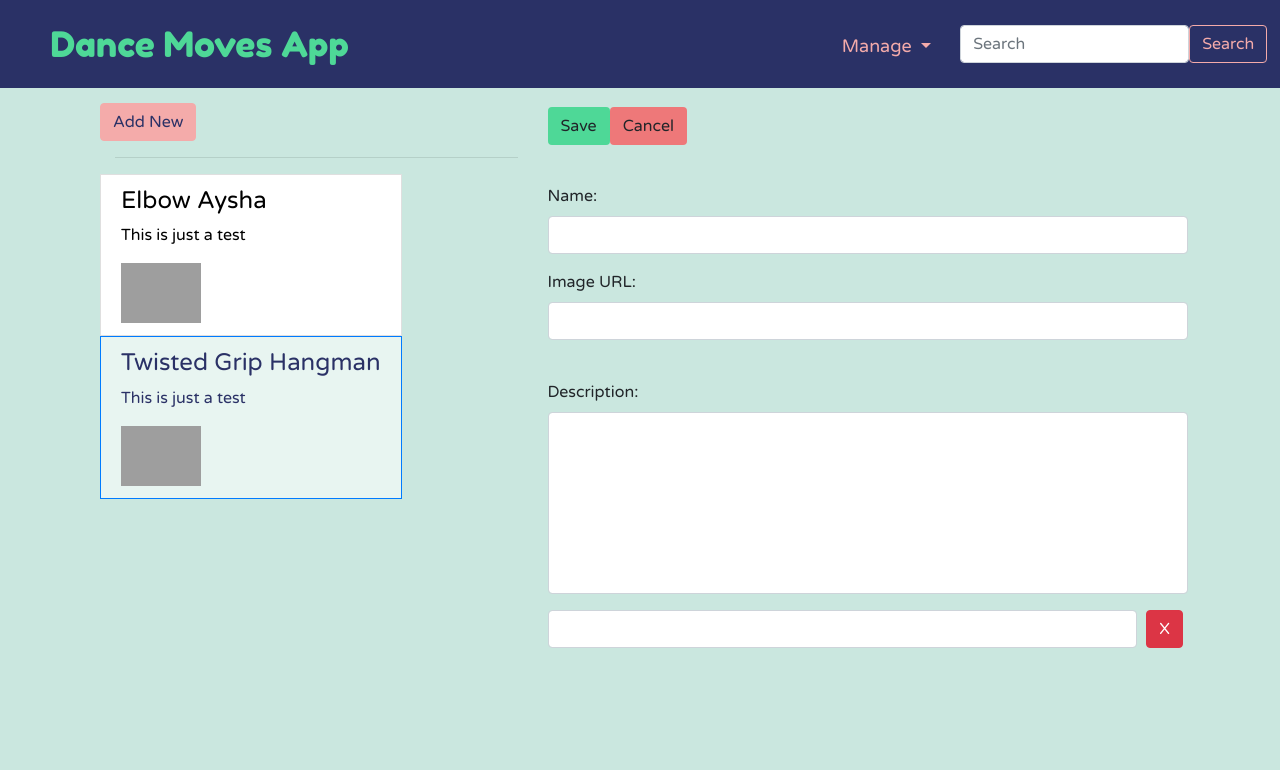
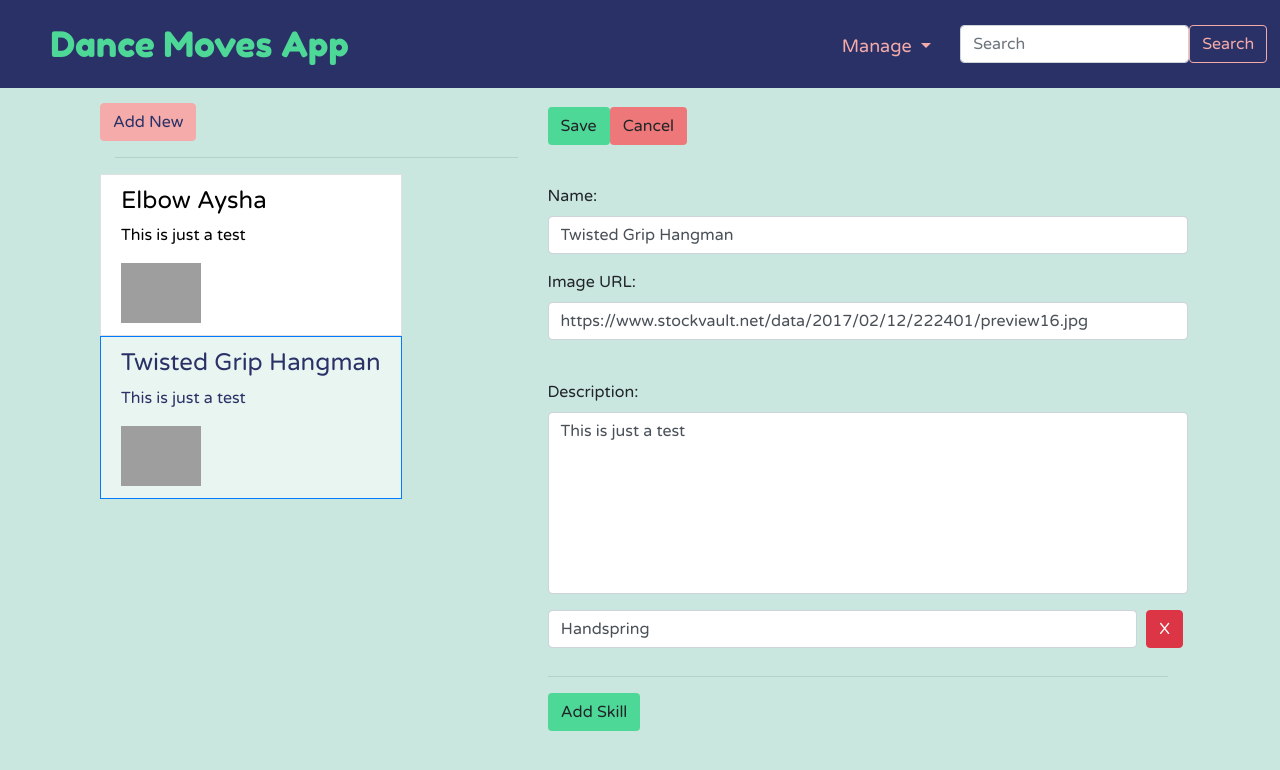
Before and after one commit to agnieszka-filip/Dance-Moves-App, an Angular app: page /dance-moves/1/edit in a window 1280 px wide. Shown: the top 770 px of the page. Built offline with nearby package versions, Linux system fonts and the light colour scheme; grey boxes are pictures that could not be loaded.

Commit message:
Add RequiredSkill model, sync HTML with the form and add new requiredSkill controls

```diff
--- a/src/app/app.module.ts
+++ b/src/app/app.module.ts
@@ -1,5 +1,6 @@
 import { BrowserModule } from '@angular/platform-browser';
 import { NgModule } from '@angular/core';
+import { ReactiveFormsModule, FormsModule } from '@angular/forms';
 
 import { AppComponent } from './app.component';
 import { HeaderComponent } from './header/header.component';
@@ -26,7 +27,9 @@ import { DanceMoveEditComponent } from './dance-moves/dance-move-edit/dance-move
   ],
   imports: [
     BrowserModule,
-    AppRoutingModule
+    AppRoutingModule,
+    ReactiveFormsModule,
+    FormsModule
   ],
   providers: [],
   bootstrap: [AppComponent]
--- a/src/app/dance-moves/dance-move-edit/dance-move-edit.component.html
+++ b/src/app/dance-moves/dance-move-edit/dance-move-edit.component.html
@@ -1,7 +1,9 @@
 <div class="container">
     <div class="row">
         <div class="col-xs-12">
-            <form>
+            <form
+                [formGroup]="danceMoveForm"
+                (ngSubmit)="onSubmit()">
                 <div class="row">
                     <div
                         class="col-xs-12"
@@ -29,7 +31,8 @@
                             <input
                                 type="text"
                                 id="name"
-                                class="form-control">
+                                class="form-control"
+                                formControlName="name">
                         </div>
                     </div>
                 </div>
@@ -42,7 +45,8 @@
                             <input
                                 type="text"
                                 id="imageVideoPath"
-                                class="form-control">
+                                class="form-control"
+                                formControlName="imageVideoPath">
                         </div>
                     </div>
                 </div>
@@ -64,21 +68,40 @@
                             	type="text"
                             	id="description"
                                 class="form-control"
-                                rows="7">
+                                rows="7"
+                                formControlName="description">
                             </textarea>
                         </div>
                     </div>
                 </div>
                 <div class="row">
-                    <div class="col-xs-12">
-                       <div class="row">
+                    <div
+                        class="col-xs-12"
+                        formArrayName="requiredSkills">
+                       <div
+                            class="row"
+                            *ngFor="let requiredSkillsCtrl of controls; let i = index"
+                            [formGroupName]="i">
                            <div class="col-xs-10">
                                <input
                                 type="text"
-                                class="form-control required-skills-form">
+                                class="form-control required-skills-form"
+                                formControlName="name">
                            </div>
                            <div class="col-xs-2">
                                <button class="btn btn-danger">X</button>
+                           </div>
+                       </div>
+                       <hr>
+                       <div class="row">
+                           <div class="col-xs-12">
+                               <button
+                                    class="btn btn-save"
+                                    style="margin: 0% 0% 5vh 1.2vw"
+                                    (click)="onAddSkill()"
+                                    type="button">
+                                   Add Skill
+                               </button>
                            </div>
                        </div>
                     </div>
--- a/src/app/dance-moves/dance-move-edit/dance-move-edit.component.scss
+++ b/src/app/dance-moves/dance-move-edit/dance-move-edit.component.scss
@@ -6,7 +6,7 @@ textarea, input {
 }
 .required-skills-form {
     width: 46vw;
-    margin: 0vh 0.75vw 10% 1.2vw;
+    margin: 0vh 0.75vw 2% 1.2vw;
 }
 
 .btn-save {
--- a/src/app/dance-moves/dance-move-edit/dance-move-edit.component.ts
+++ b/src/app/dance-moves/dance-move-edit/dance-move-edit.component.ts
@@ -1,6 +1,6 @@
 import { Component, OnInit } from '@angular/core';
 import { ActivatedRoute, Params } from '@angular/router';
-import { FormGroup, FormControl } from '@angular/forms';
+import { FormGroup, FormControl, FormArray } from '@angular/forms';
 
 import { DanceMovesService } from '../dance-moves.service';
 
@@ -28,21 +28,49 @@ export class DanceMoveEditComponent implements OnInit {
       );
   }
 
+  onSubmit() {
+    console.log(this.danceMoveForm);
+  }
+
+  onAddSkill() {
+    (<FormArray>this.danceMoveForm.get('requiredSkills')).push(
+      new FormGroup({
+        'name': new FormControl()
+      })
+    );
+  }
+
   private initForm() {
     let danceMoveName = '';
     let imageVideoPath = '';
     let description = '';
+    let requiredSkills = new FormArray([]);
 
     if (this.editMode) {
       const danceMove = this.danceMoveService.getDanceMove(this.id);
       danceMoveName = danceMove.name;
       imageVideoPath = danceMove.imageVideoPath;
       description = danceMove.description;
+      if (danceMove['requiredSkills']) {
+        for (let requiredSkill of danceMove.requiredSkills) {
+          requiredSkills.push(
+            new FormGroup({
+              'name': new FormControl(requiredSkill.name),
+           })
+          )
+        }
+      }
     }
     this.danceMoveForm = new FormGroup({
       'name': new FormControl(danceMoveName),
       'imageVideoPath': new FormControl(imageVideoPath),
-      'description': new FormControl(description)
+      'description': new FormControl(description),
+      'requiredSkills': requiredSkills
     });
   }
+
+  get controls() {
+    return (<FormArray>this.danceMoveForm.get('requiredSkills')).controls;
+  }
+
 }
--- a/src/app/dance-moves/dance-moves-list/dance-move.model.ts
+++ b/src/app/dance-moves/dance-moves-list/dance-move.model.ts
@@ -2,10 +2,12 @@ export class DanceMove {
     public name: string;
     public description: string;
     public imageVideoPath: string;
+    public requiredSkills: any;
 
-    constructor (name: string, desc: string, imgVidPath: string) {
+    constructor (name: string, desc: string, imgVidPath: string, requiredSkills: any) {
         this.name = name;
         this.description = desc;
         this.imageVideoPath = imgVidPath;
+        this.requiredSkills = requiredSkills;
     }
 }
--- a/src/app/dance-moves/dance-moves.component.ts
+++ b/src/app/dance-moves/dance-moves.component.ts
@@ -1,4 +1,5 @@
 import { Component, OnInit } from '@angular/core';
+
 import { DanceMovesService } from './dance-moves.service';
 
 @Component({
--- a/src/app/dance-moves/dance-moves.service.ts
+++ b/src/app/dance-moves/dance-moves.service.ts
@@ -1,12 +1,28 @@
+import { Injectable } from '@angular/core';
+
 import { DanceMove } from './dance-moves-list/dance-move.model';
+import { RequiredSkill } from './required-skill.model';
 
+
+@Injectable()
 export class DanceMovesService {
 
     private danceMoves: DanceMove[] = [
-        new DanceMove('Elbow Aysha', 'This is just a test',
-        'https://www.stockvault.net/data/2017/02/12/222400/preview16.jpg'),
-        new DanceMove('Twisted Grip Hangman', 'This is just a test',
-        'https://www.stockvault.net/data/2017/02/12/222401/preview16.jpg')
+        new DanceMove(
+            'Elbow Aysha',
+            'This is just a test',
+            'https://www.stockvault.net/data/2017/02/12/222400/preview16.jpg',
+            [
+                new RequiredSkill('Invert'),
+                new RequiredSkill('Handspring')
+            ]),
+        new DanceMove(
+            'Twisted Grip Hangman',
+            'This is just a test',
+            'https://www.stockvault.net/data/2017/02/12/222401/preview16.jpg',
+            [
+                new RequiredSkill('Handspring')
+            ])
       ];
 
       getDanceMoves() {
--- /dev/null
+++ b/src/app/dance-moves/required-skill.model.ts
@@ -0,0 +1,3 @@
+export class RequiredSkill {
+    constructor(public name: string) {}
+}
```
